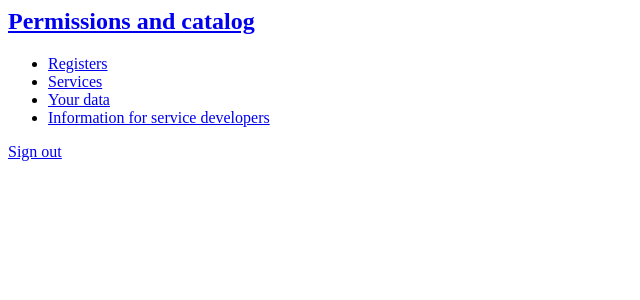
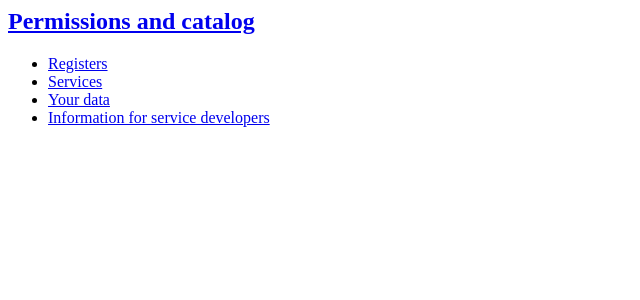
Before and after one commit to sausages-of-the-future/registry, a Flask app: template registry/templates/index.html in a window 1280 px wide. Shown: the top 300 px of the page, without its empty margins (0-640 px from the left). Run offline with Flask 2, Linux system fonts and the light colour scheme; the template is opened without the code that fills it, so the values that code supplies are empty; the visitor is signed in with stand-in values (Sample User, id 1); parts of the project's set-up code (start-up, migrations or seed data) failed here and were passed over.

Commit message:
hide signout for now

```diff
--- a/registry/templates/base.html
+++ b/registry/templates/base.html
@@ -22,13 +22,13 @@
   {% block content %}
   {% endblock %}
   {% if session['user_id'] %}
-  <div class="row">
-    <div class="small-12 columns">
-      <p>
-        <a class="button expand" href="{{url_for('logout')}}">Sign out</a>
-      </p>
-    </div>
-   </div>
+  <!--<div class="row">-->
+    <!--<div class="small-12 columns">-->
+      <!--<p>-->
+        <!--<a class="button expand" href="{{url_for('logout')}}">Sign out</a>-->
+      <!--</p>-->
+    <!--</div>-->
+   <!--</div>-->
   {% endif %}
   </body>
 </html>
```
